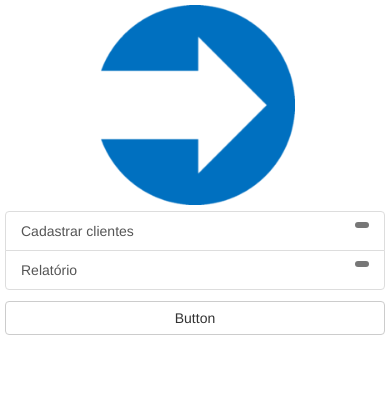
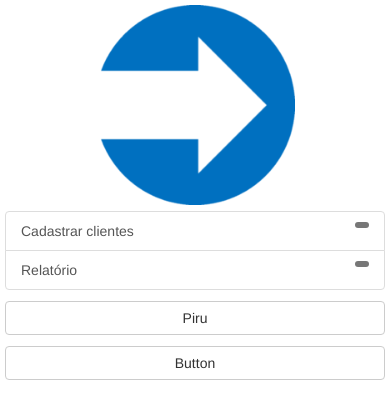
Before and after one commit to cssylvioneto/BancoDados, a plain HTML site: page www/index.html in a window 390 px wide. Drawn offline with Linux system fonts and the light colour scheme; some packages are replaced by stand-ins of ours.

Commit message:
Piru
Eu coloquei o Piru ( ͡° ͜ʖ ͡°)

```diff
--- a/www/index.html
+++ b/www/index.html
@@ -102,6 +102,7 @@
    <p class="list-group-item-text">Relatório</p>
 </a>
             </div>
+            <button class="btn widget uib_w_47 d-margins btn-default" data-uib="twitter%20bootstrap/button" data-ver="1">Piru</button>
 
             <button class="btn widget uib_w_47 d-margins btn-default" data-uib="twitter%20bootstrap/button" data-ver="1" id="testando">Button</button>
         </div>
```
Also changed, not shown: 1 other file.
